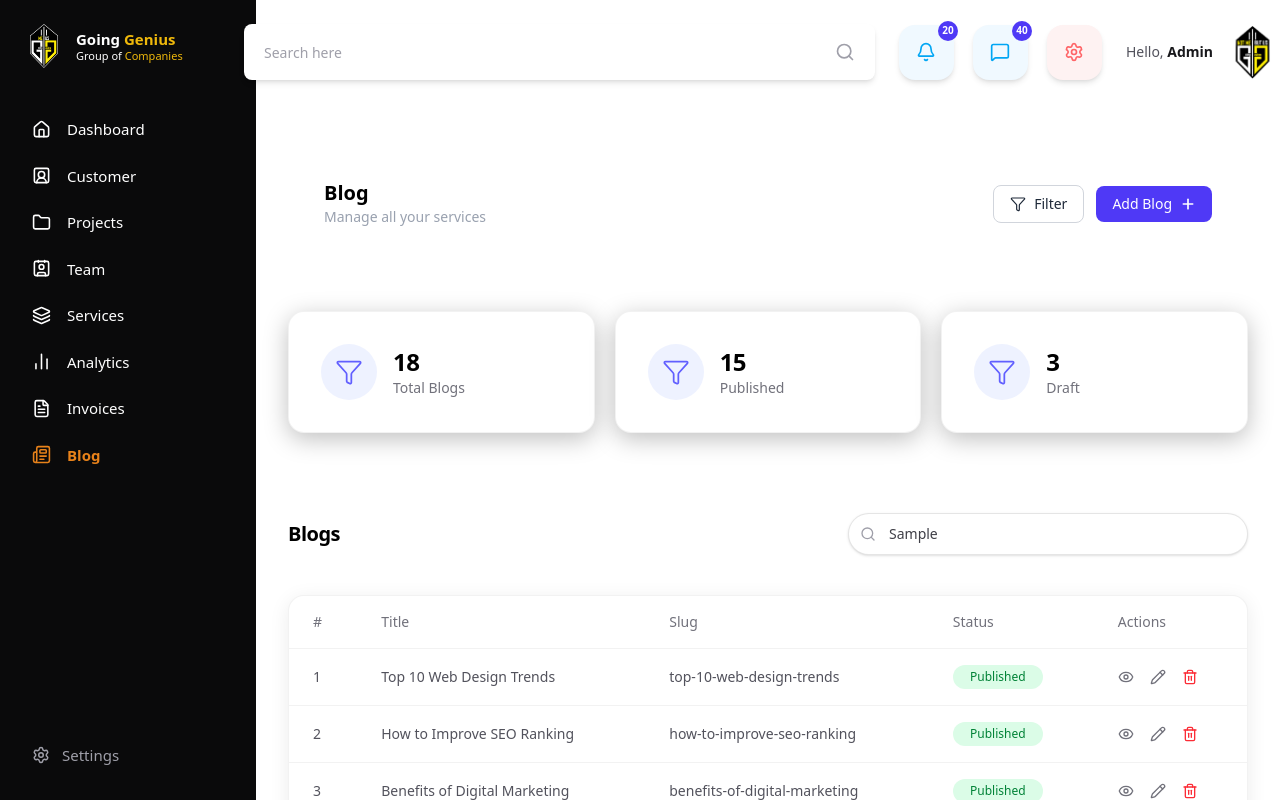
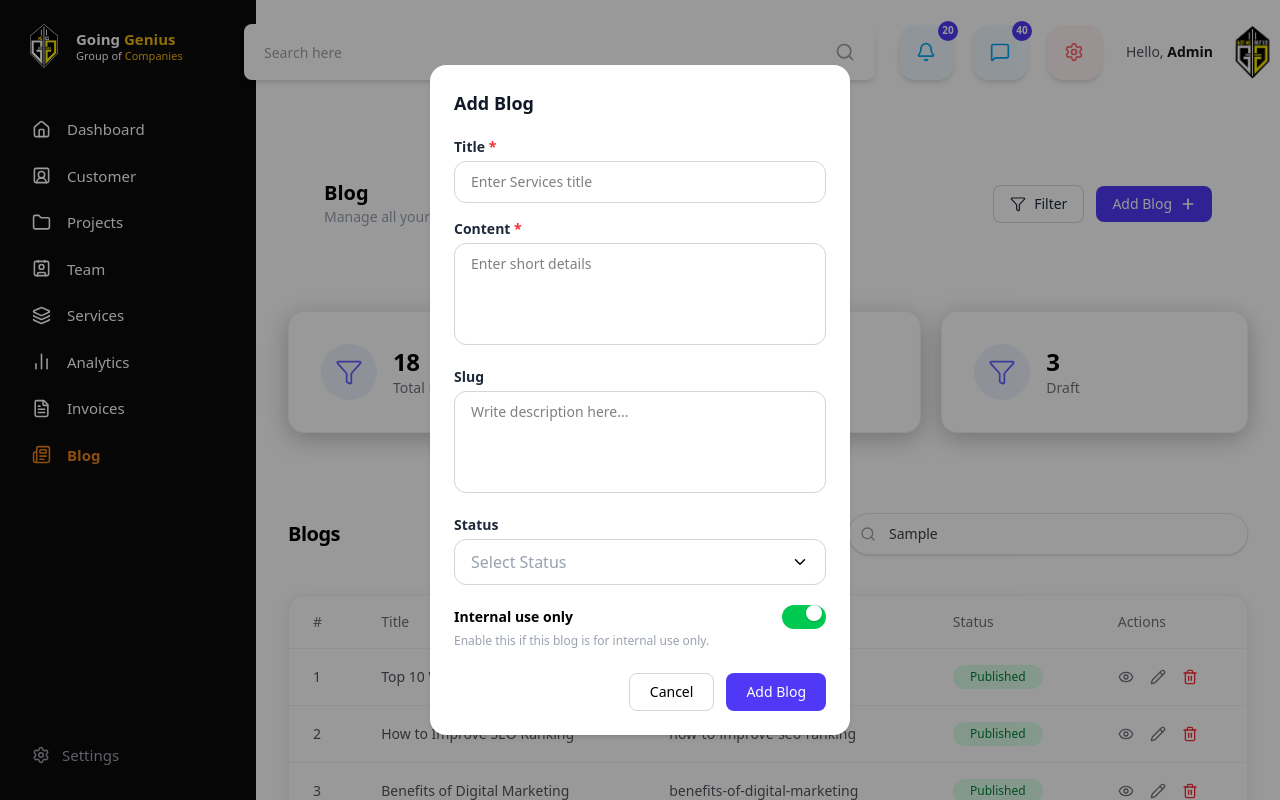
Before and after one commit to GoingGeniusGroup/CMS, a Next.js app: page /blog in a window 1280 px wide. Both pictures are taken after typing "Sample" into the empty fields and a click on the button "Add Blog". Shown: the top 800 px of the page. Built offline with nearby package versions, Linux system fonts and the light colour scheme.

Commit message:
AddBlog module - 2914

```diff
--- a/app/(app)/blog/page.tsx
+++ b/app/(app)/blog/page.tsx
@@ -1,6 +1,9 @@
+"use client";
+
 import { PageHeader } from "@/components/PageHeader";
-import { Filter, Plus, Search, Eye, Pencil, Trash2, } from "lucide-react";
-import { FaMale, FaFemale } from "react-icons/fa";
+import { Filter, Plus, Search, Eye, Pencil, Trash2, ChevronDown } from "lucide-react";
+
+import { useState } from "react";
 
 const stats = [
   { label: "Total Blogs", value: 18, icon: Filter },
@@ -18,6 +21,18 @@ const blogs = [
 ]
 
 export default function BlogPage() {
+
+const [showAddBlogModal, setShowAddBlogModal] = useState(false);
+
+const [title, setTitle] = useState("");
+const [content, setContent] = useState("");
+const [slug, setSlug] = useState("");
+const [status, setStatus] = useState("");
+const [internalUse, setInternalUse] = useState(true);
+const [dropdownOpen, setDropdownOpen] = useState(false);
+
+const statusOptions = ["published", "draft", "pending"];
+
 return (
   <>
 
@@ -37,7 +52,10 @@ export default function BlogPage() {
         </button>
 
         {/* Add Blog Button */}
-          <button className="flex items-center gap-2 px-4 py-2 text-sm font-medium text-white bg-indigo-600 rounded-lg hover:bg-indigo-700 transition-colors">
+        <button
+          onClick={() => setShowAddBlogModal(true)}
+          className="flex items-center gap-2 px-4 py-2 text-sm font-medium text-white bg-indigo-600 rounded-lg hover:bg-indigo-700 transition-colors"
+        >
           Add Blog
           <Plus size={16} strokeWidth={2.5} />
         </button>
@@ -113,7 +131,7 @@ export default function BlogPage() {
     </div>
 
     {/* Pagination */}
-        <div className="flex flex-col items-start gap-6 sm:flex-row sm:items-center sm:justify-between" py-3>
+    <div className="flex flex-col items-start gap-6 sm:flex-row sm:items-center sm:justify-between py-3" >
       <p className="text-lg font-semibold text-zinc-800 dark:text-zinc-100">
         Showing 1 to 5 of 10 entries
       </p>
@@ -143,8 +161,159 @@ export default function BlogPage() {
         </button>
       </div>
     </div>
+    {/* Add Blog Modal */}
 
+   {showAddBlogModal && (
+  <div className="fixed inset-0 z-50 flex items-center justify-center bg-black/40">
+    <div className="bg-white rounded-2xl shadow-md p-6 w-[420px]">
 
+      {/* Heading */}
+      <h2 className="text-lg font-bold text-gray-900 mb-5">
+        Add Blog
+      </h2>
+
+      {/* Title */}
+      <div className="mb-4">
+        <label className="block text-sm font-semibold text-gray-800 mb-1">
+          Title <span className="text-red-500">*</span>
+        </label>
+
+        <input
+          type="text"
+          placeholder="Enter Services title"
+          value={title}
+          onChange={(e) => setTitle(e.target.value)}
+          className="w-full px-4 py-2.5 text-sm border border-gray-300 rounded-xl focus:outline-none focus:ring-2 focus:ring-indigo-400"
+        />
+      </div>
+
+      {/* Content */}
+      <div className="mb-4">
+        <label className="block text-sm font-semibold text-gray-800 mb-1">
+          Content <span className="text-red-500">*</span>
+        </label>
+
+        <textarea
+          rows={4}
+          placeholder="Enter short details"
+          value={content}
+          onChange={(e) => setContent(e.target.value)}
+          className="w-full px-4 py-2.5 text-sm border border-gray-300 rounded-xl resize-none focus:outline-none focus:ring-2 focus:ring-indigo-400"
+        />
+      </div>
+
+      {/* Slug */}
+      <div className="mb-4">
+        <label className="block text-sm font-semibold text-gray-800 mb-1">
+          Slug
+        </label>
+
+        <textarea
+          rows={4}
+          placeholder="Write description here..."
+          value={slug}
+          onChange={(e) => setSlug(e.target.value)}
+          className="w-full px-4 py-2.5 text-sm border border-gray-300 rounded-xl resize-none focus:outline-none focus:ring-2 focus:ring-indigo-400"
+        />
+      </div>
+
+      {/* Status */}
+      <div className="mb-5 relative">
+        <label className="block text-sm font-semibold text-gray-800 mb-1">
+          Status
+        </label>
+
+        <button
+          type="button"
+          onClick={() => setDropdownOpen(!dropdownOpen)}
+          className="w-full flex justify-between items-center px-4 py-2.5 border border-gray-300 rounded-xl"
+        >
+          <span className={status ? "capitalize" : "text-gray-400"}>
+            {status || "Select Status"}
+          </span>
+
+          <ChevronDown size={18} />
+        </button>
+
+        {dropdownOpen && (
+          <ul className="absolute z-10 mt-1 w-full bg-white border rounded-xl shadow-lg">
+            {statusOptions.map((option) => (
+              <li
+                key={option}
+                onClick={() => {
+                  setStatus(option);
+                  setDropdownOpen(false);
+                }}
+                className="px-4 py-2 hover:bg-indigo-50 cursor-pointer capitalize"
+              >
+                {option}
+              </li>
+            ))}
+          </ul>
+        )}
+      </div>
+
+      {/* Toggle */}
+      <div className="mb-6">
+        <div className="flex justify-between items-center">
+
+          <span className="text-sm font-semibold">
+            Internal use only
+          </span>
+
+          <button
+            type="button"
+            onClick={() => setInternalUse(!internalUse)}
+            className={`relative inline-flex h-6 w-11 rounded-full transition-colors ${
+              internalUse ? "bg-green-500" : "bg-gray-300"
+            }`}
+          >
+            <span
+              className={`inline-block w-4 h-4 bg-white rounded-full shadow transform transition-transform ${
+                internalUse ? "translate-x-6" : "translate-x-1"
+              }`}
+            />
+          </button>
+        </div>
+
+        <p className="text-xs text-gray-400 mt-1">
+          Enable this if this blog is for internal use only.
+        </p>
+      </div>
+
+      {/* Buttons */}
+      <div className="flex justify-end gap-3">
+
+        <button
+          onClick={() => setShowAddBlogModal(false)}
+          className="px-5 py-2 text-sm border border-gray-300 rounded-lg hover:bg-gray-50"
+        >
+          Cancel
+        </button>
+
+        <button
+          onClick={() => {
+            console.log({
+              title,
+              content,
+              slug,
+              status,
+              internalUse,
+            });
+
+            setShowAddBlogModal(false);
+          }}
+          className="px-5 py-2 text-sm text-white bg-indigo-600 rounded-lg hover:bg-indigo-700"
+        >
+          Add Blog
+        </button>
+
+      </div>
+
+    </div>
+  </div>
+)}
 </>
+
 );
-}
+};
```
Lines whose indentation alone changed are shown as unchanged.
